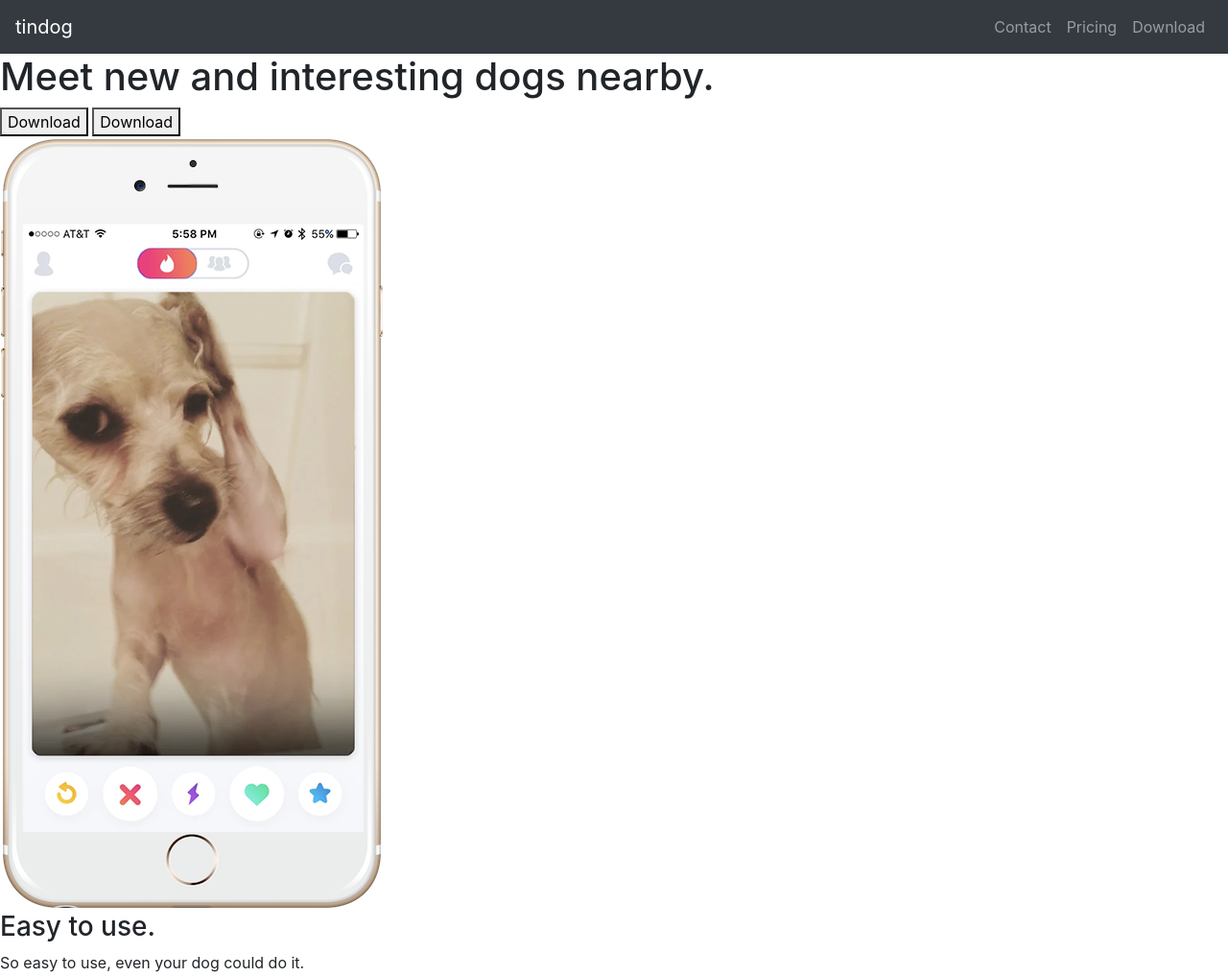
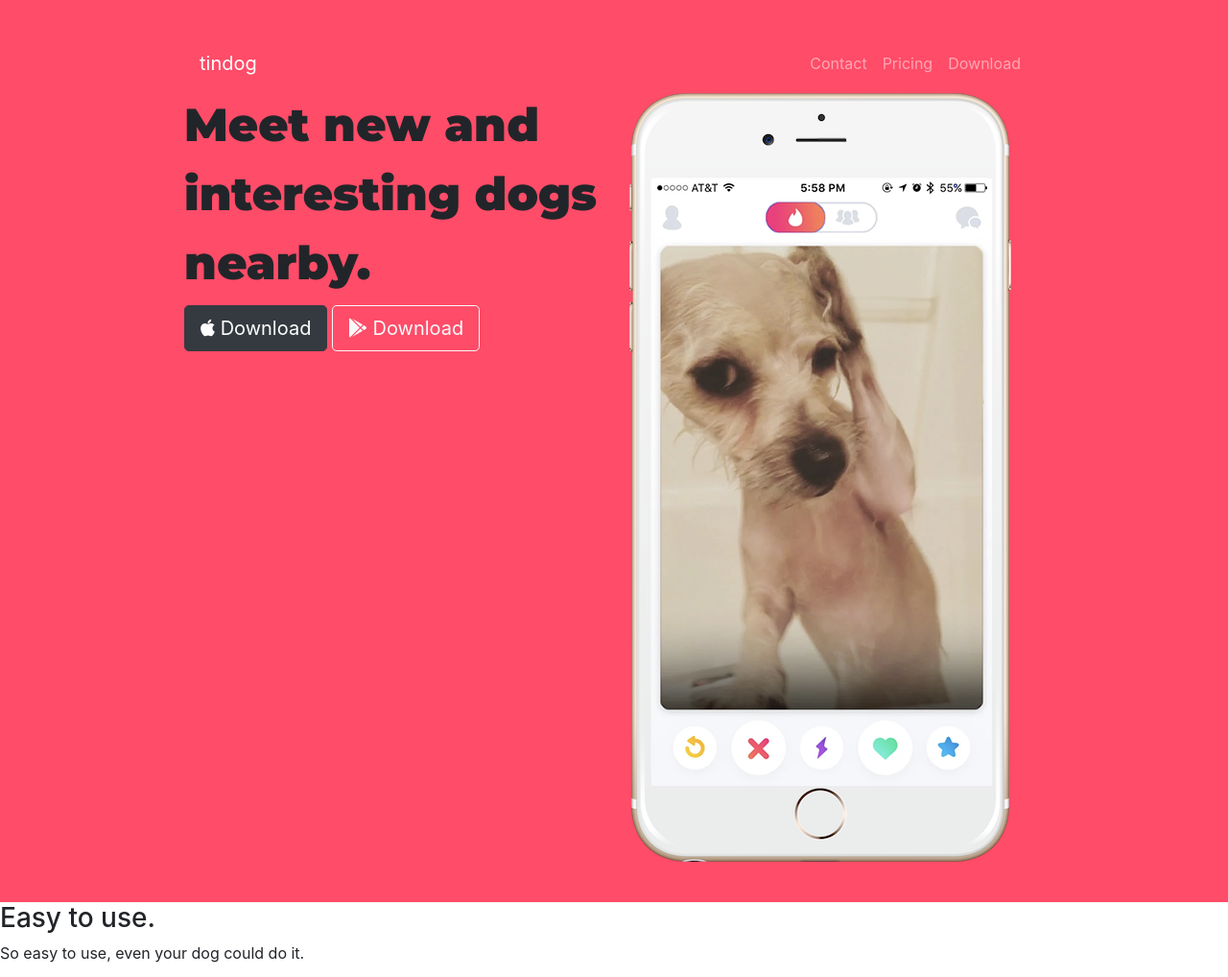
Before and after one commit to wilmugo/Bootcamp-Tindog-webdesign, a plain HTML site: page index.html in a window 1280 px wide. Shown: the top 1018 px of the page at 96% size. Drawn offline with nearby package versions, Linux system fonts and the light colour scheme.

Commit message:
hero image and layout fix

```diff
--- a/css/styles.css
+++ b/css/styles.css
@@ -0,0 +1,13 @@
+#title {
+  background-color: #ff4c68;
+}
+.container-fluid{
+  padding: 3% 15%;
+}
+
+.heading1 {
+  font-family: 'Montserrat', sans-serif;
+  font-weight: 900;
+  font-size: 3rem;
+  line-height: 1.5;
+}
--- a/index.html
+++ b/index.html
@@ -4,16 +4,18 @@
 <head>
   <meta charset="utf-8">
   <title>TinDog</title>
+  <link rel="stylesheet" href="https://use.fontawesome.com/releases/v5.8.2/css/all.css" integrity="sha384-oS3vJWv+0UjzBfQzYUhtDYW+Pj2yciDJxpsK1OYPAYjqT085Qq/1cq5FLXAZQ7Ay" crossorigin="anonymous">
+  <link href="https://fonts.googleapis.com/css?family=Montserrat:100,400,900|Ubuntu&display=swap" rel="stylesheet">
   <link rel="stylesheet" href="https://stackpath.bootstrapcdn.com/bootstrap/4.3.1/css/bootstrap.min.css" integrity="sha384-ggOyR0iXCbMQv3Xipma34MD+dH/1fQ784/j6cY/iJTQUOhcWr7x9JvoRxT2MZw1T" crossorigin="anonymous">
   <link rel="stylesheet" href="css/styles.css">
 </head>
 
 <body>
 
-  <section id="title">
+  <section class="container-fluid" id="title">
 
     <!-- Nav Bar -->
-  <nav class="navbar navbar-expand-lg navbar-dark bg-dark">
+  <nav class="navbar navbar-expand-lg navbar-dark">
     <a class="navbar-brand" href="#">tindog</a>
     <button class="navbar-toggler" type="button"  data-toggle="collapse" data-target="#navbarSupportedContent"
     aria-controls="navbarSupportedContent" aria-expanded="false" aria-label="Toggle navigation">
@@ -38,13 +40,15 @@
 
     <!-- Title -->
 
-    <div>
-      <h1>Meet new and interesting dogs nearby.</h1>
-      <button type="button">Download</button>
-      <button type="button">Download</button>
-    </div>
-    <div>
-      <img src="images/iphone6.png" alt="iphone-mockup">
+    <div class="row">
+      <div class="col-lg-6">
+        <h1 class="heading1">Meet new and interesting dogs nearby.</h1>
+        <button type="button" class="btn btn-dark btn-lg"><i class="fab fa-apple"></i> Download</button>
+        <button type="button" class="btn btn-outline-light btn-lg"><i class="fab fa-google-play"></i> Download</button>
+      </div>
+      <div class="col-lg-6">
+        <img src="images/iphone6.png" alt="iphone-mockup">
+      </div>
     </div>
 
   </section>
```
